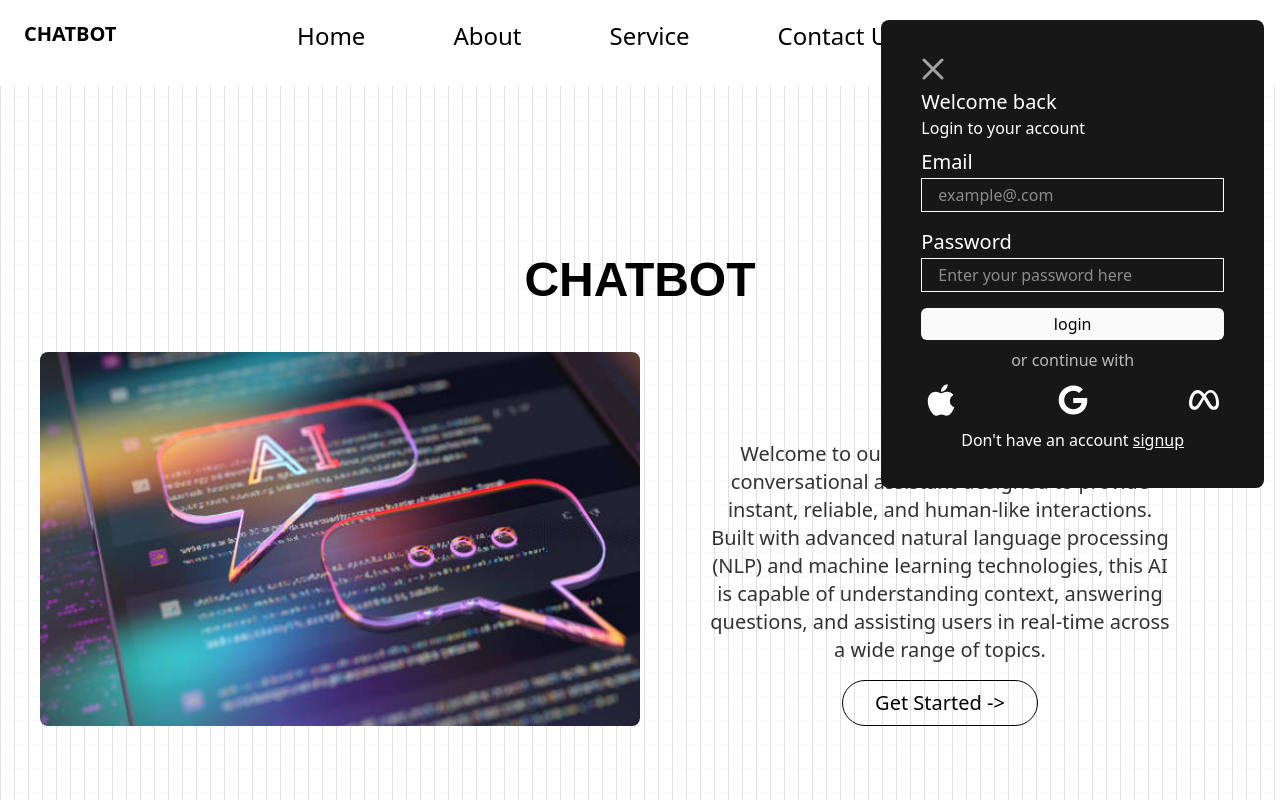
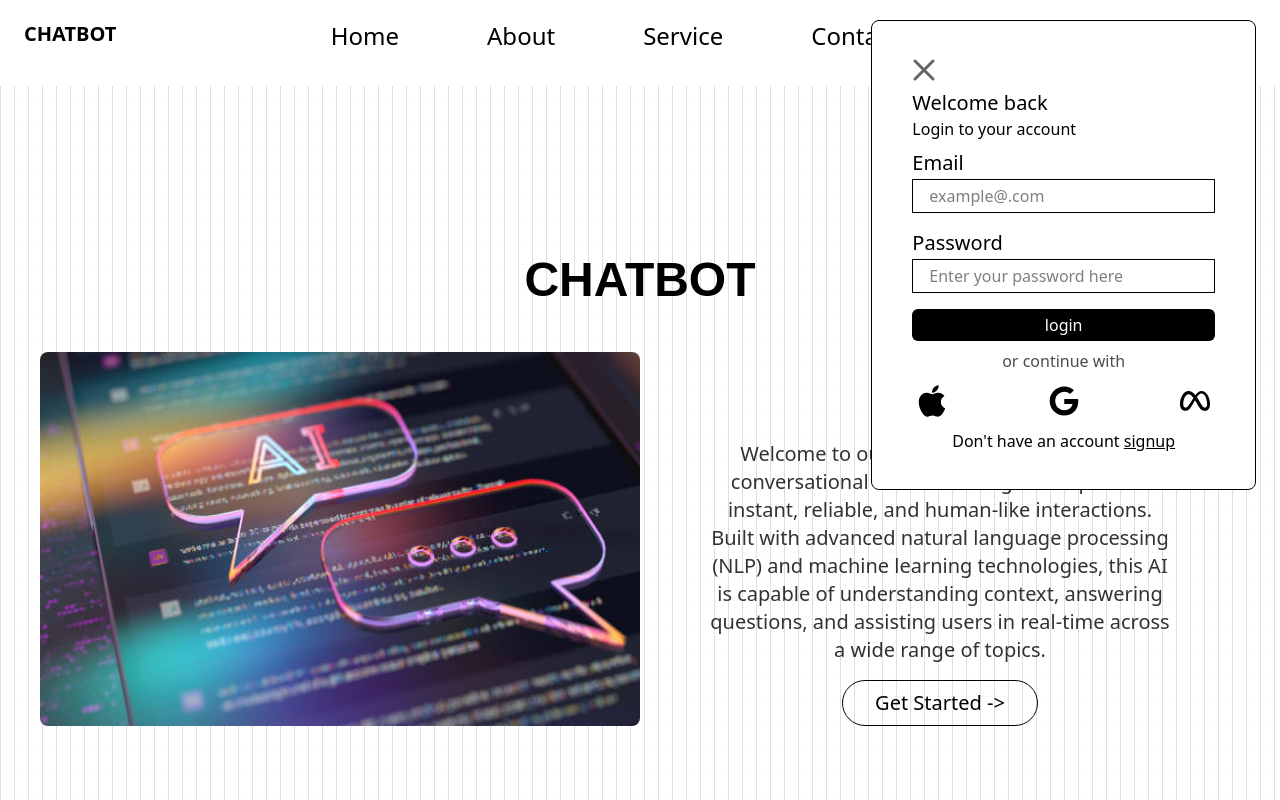
Before and after one commit to ROHITDUBEY777/Chatbot-AI, a React (Vite) app: page / in a window 1280 px wide. Both pictures are taken after a click on the button "log-in". Shown: the top 800 px of the page. Built offline with nearby package versions, Linux system fonts and the light colour scheme.

Commit message:
updated changes

```diff
--- a/src/components/API.jsx
+++ b/src/components/API.jsx
@@ -96,14 +96,14 @@ return response.data.candidates[0].content.parts[0].text;
 
 
   return (
-    <div id='service' className={`flex  flex-col w-full items-center  ${darkMode?"text-white":"text-black"}  mt-[15vh]   justify-center min-h-screen `}>
+    <div id='service' className={` flex  flex-col w-full items-center  ${darkMode?"text-white":"text-black"}   mt-[15vh]   justify-center min-h-screen `}>
       <div className='items-center justify-center  w-full '>
     <motion.h1
 
      initial={{opacity:0,y:40}}
      animate={{opacity:1,y:0}}
      transition={{duration:1,ease:"easeOut"}}
-    className={`poppins flex text-5xl text-center  mb-10   justify-center `}>Chat smarter with us.</motion.h1>
+    className={`poppins flex text-5xl text-center mx-4 mb-10   justify-center `}>Chat smarter with us.</motion.h1>
     <motion.p
      ref={reftext}
      initial = {{opacity:0 , y: 40}}
@@ -117,9 +117,9 @@ return response.data.candidates[0].content.parts[0].text;
      animate={controlscard}
      transition={{duration:1,ease: "easeOut"}}
 
-    className={`flex flex-col w-full    justify-center md:w-[41rem] md:mx-15 lg:w-9/10 px-4 ${darkMode?"text-white bg-[#1e293b]":"text-black bg-[#fafaf9]"} hover:border-1  z-10 hover:border-yellow-400 border    py-6    mb-8 md:px-16 md:py-10     rounded-xl     `}>
+    className={`flex flex-col w-full     justify-center md:w-[41rem] md:mx-15 lg:w-9/10 px-6   ${darkMode?"text-white  hover:border-yellow-400  bg-[#1e293b]":"text-black bg-[#fafaf9]"} hover:border-1  z-10   py-6 border    mb-8 md:px-16 md:py-10     rounded-xl     `}>
       {reply && (
-        <div className='mt-[4vh] p-4 rounded shadow '>
+        <div className='mt-[4vh]  p-4 rounded shadow '>
           <h1 className='text-base md:text-xl mb-2'>Ask anything, we’ve got answers.</h1>
           <h2 className='text-base    ' > Response : </h2>
           <p className='md:text-base text-base py-4 '>{"Thinking" ? reply : "loading"}</p>
@@ -130,7 +130,7 @@ return response.data.candidates[0].content.parts[0].text;
       <input type="text"  placeholder='Ask a question '
         value={input}
         onChange={(e)=> setinput(e.target.value)}
-        className='text-base text-black border bg-[#c4b5fd] w-full md:w-[42rem] mt-[2vh] px-4 mx-2 py-2 '  />
+        className='text-base text-black border bg-[#c4b5fd] w-full md:w-[42rem] mt-[2vh] px-4 py-2 '  />
         <motion.button type='button' whileTap={{scale:1.1}} onClick={(e)=>handlesubmit(e.preventDefault())} className='mt-[3vh] rounded-full border  hover:shadow-lg  hover:shadow-yellow-500/50 transition-all duration-300 ease-in-out  hover:bg-yellow-400  hover:text-black cursor-pointer px-4 py-3 md:py-3 text-xl  w-full md:w-1/6 '> {loading ? "Thinking....." : "Search"}  </motion.button>
         </div>
     </motion.div>
--- a/src/components/Cards.jsx
+++ b/src/components/Cards.jsx
@@ -50,14 +50,14 @@ const [scrollingdown,setscrollingdown]   = useState(false);
           animate={controls}
           transition={{duration:1,ease:"easeOut"}}
 
-           className={`flex flex-col gap-34   justify-center ${darkmode?"text-white ":"text-black "}   px-4  lg:flex-row md:gap-24   md:px-4 lg:px-24  min-h-screen     `}>
+           className={`flex flex-col gap-34   justify-center ${darkmode?"text-white ":"text-black "}   px-8  lg:flex-row md:gap-24   md:px-4 lg:px-24  min-h-screen     `}>
        {cardsobj.map((item)=>(
          <div
 
            key={item.id} className={` ${darkmode?" bg-[#09090b]":"bg-[#fafaf9] "} md:mx-24 lg:mx-0  md:h-fit  border  border-[#27272a]  hover:border-1 md:hover:border-yellow-400 hover: rounded-lg   cursor-pointer `}>
          <ul className=' w-fit h-fit md:h-fit  justify-between items-center text-center  gap- '>
-          <li className='mt-[4vh]  md:px-6 lg:mt-[8vh]   mb-11 text-xl'>{item.title}</li>
-          <p className={`rounded-lg  text-center py-4 md:px-6 xl:h-[24rem]  px-4 md:py-10  xl:px-12 ${darkmode?"bg-[#27272a] ":"bg-[#e7e5e4]"}   text-base`}>{item.description}</p>
+          <li className='mt-[4vh]  md:px-6 lg:mt-[8vh]   mb-11 l'>{item.title}</li>
+          <p className={`rounded-lg  text-center py-4 md:px-6 xl:h-[24rem]  px-4 md:py-10  xl:px-12 ${darkmode?"bg-[#27272a] ":"bg-[#e7e5e4] "}   `}>{item.description}</p>
          </ul>
          </div>
        ))}
@@ -70,4 +70,4 @@ const [scrollingdown,setscrollingdown]   = useState(false);
   )
 }
 
-export default Cards
+export default Cards;
--- a/src/components/Footer.jsx
+++ b/src/components/Footer.jsx
@@ -15,8 +15,8 @@ const Footer = ({darkMode}) => {
 
   return (
     <>
-    <div id='Contact' className={`w-full  backdrop-blur-xl z-50 text-center py-3`}>
-      <p className={` ${darkMode ? "text-white":"text-black"} text-base`}> powered by Chatbot-ai </p>
+    <div id='Contact' className={`w-full mt-[11vh] backdrop-blur-xl z-50 text-center py-3`}>
+      <p className={` ${darkMode ? "text-white":"text-black"} text-base`}> powered by Chatbot </p>
     </div>
 
     </>
--- a/src/components/Navbar.jsx
+++ b/src/components/Navbar.jsx
@@ -80,39 +80,39 @@ const Navbar = ({darkmode,setdarkmode}) => {
             <li onClick={()=>handlescroll('Home')} className='cursor-pointer   hover:text-yellow-400'>Home </li>
             <li onClick={()=>handlescroll('About')} className='cursor-pointer hover:text-yellow-400'>About </li>
             <li onClick={()=>handlescroll('service')} className='cursor-pointer   hover:text-yellow-400'>Service </li>
-            <li onClick={()=>handlescroll('Contact')} className='cursor-pointer   hover:text-yellow-400'>Contact Us  </li>
+            <li onClick={()=>handlescroll('Contact')} className='cursor-pointer   hover:text-yellow-400'>Contact  </li>
             </div>
-          <div className='flex gap-2'>
+          <div className='flex '>
             <button onClick={()=>
               setdarkmode(!darkmode)
-            } className='px-2  py-2  cursor-pointer '>
+            } className='  py-2  cursor-pointer '>
               {darkmode? <MdOutlineLightMode /> :<MdDarkMode />}
             </button>
 
 
  <motion.button   onClick={()=>
-               openpopup() } whileTap={{scale:1.2 }} className={`md:text-base lg:text-xl rounded-full ${darkmode?"text-white":"text-black"} hover:bg-yellow-400 hover:shadow-xl hover:shadow-yellow-500/50  px-2 py-1 md:px-4 hover:text-black mx-4 md:flex opacity-70 hover:opacity-100 border cursor-pointer     md:py-2  `} >
+               openpopup() } whileTap={{scale:1.2 }} className={`md:text-base lg:text-xl  rounded-full ${darkmode?"text-white":"text-black"} hover:bg-yellow-400 hover:shadow-xl hover:shadow-yellow-500/50  px-3 text-base py-1 md:px-4 hover:text-black mx-4 md:flex  border cursor-pointer     md:py-2  `} >
 
                 log-in
                 </motion.button>
                {/* popup for sign in */}
-               <div className={`flex bg-[#171717]  rounded-lg absolute z-50  py-9 h-fit  right-4 ${popup ? "opacity-100 scale-100 ":"opacity-0 hidden invisible"} `}>
-               <div className='px-10 text-white '>
+               <div className={`flex  ${darkmode?"bg-[#171717] text-white":"bg-white border text-black "} rounded-lg absolute z-50  py-9 h-fit  right-6 ${popup ? "opacity-100 scale-100 ":"opacity-0 hidden invisible"} `}>
+               <div className='px-10  '>
                       <button onClick={()=>
                       closePopup2()
-                    } className="  cursor-pointer  scale-150 top-4 left-4 text-white opacity-60 hover:opacity-100  transition duration-300">
+                    } className="  cursor-pointer  scale-150 top-4 left-4  md:opacity-60 md:hover:opacity-100  transition duration-300">
                       <svg className="w-6 h-6" fill="none" stroke="currentColor" viewBox="0 0 24 24">
                         <path strokeLinecap="round" strokeLinejoin="round" strokeWidth="2" d="M6 18L18 6M6 6l12 12"/>
                       </svg>
                     </button>
-               <h1 className='text-white text-xl'>Welcome back</h1>
+               <h1 className='text-xl'>Welcome back</h1>
                <p className='text-base mb-2'>Login to your account</p>
                <h2 className='text-xl'>Email</h2>
                <input
                 value={input}
 
                 onChange={(e)=>setinput(e.target.value)}
-                 className='w-full text-white border py-1 border-white text-base px-4'
+                 className='w-full  border py-1  text-base px-4'
                  placeholder='example@.com'
                 />
                 <h2 className='mt-[2vh] text-xl'>Password</h2>
@@ -123,9 +123,9 @@ const Navbar = ({darkmode,setdarkmode}) => {
                placeholder='Enter your password here
 
                '
-               className='w-full border  border-white py-1 text-base px-4 '
+               className='w-full border   py-1 text-base px-4 '
                />
-               <motion.button whileTap={{scale:1.1}} className='w-full cursor-pointer text-base text-black bg-[#fafafa]  py-1 rounded-md mt-[2vh]'>login</motion.button>
+               <motion.button whileTap={{scale:1.1}} className={`w-full cursor-pointer text-base ${darkmode?"bg-[#fafafa] text-black ":"bg-black text-white"}  py-1 rounded-md mt-[2vh]`}>login</motion.button>
                <p className='text-base opacity-70 text-center mt-2'>or continue with </p>
                <div className='flex flex-row px-2 py-4 justify-between w-full '>
                 <FaApple className={`scale-150 cursor-pointer `} />
@@ -153,19 +153,19 @@ const Navbar = ({darkmode,setdarkmode}) => {
               animate = {{opacity:100 ,y:20}}
                transition={{duration:0.6,ease:"easeIn"}}
 
-               className={`absolute flex md:hidden bg-[#0f172a]  flex-col backdrop-blur-2xl z-50 duration-300 mx-2 h-screen w-fit  px-6 py-5 gap-8 top-0 right-0    transform transition-transform  `}>
+               className={`absolute flex md:hidden ${darkmode?" bg-[#0f172a] ":" bg-[#f1f5f9] text-black border "} flex-col backdrop-blur-2xl z-50 duration-300  h-screen w-41  px-6 py-5 gap-8 top-0 right-0    transform transition-transform  `}>
                  <button onClick={()=>
                 closePopup()
-              } className="absolute  cursor-pointer  scale-125 top-4 left-4 text-white opacity-60 hover:opacity-100  transition duration-300">
+              } className="absolute  cursor-pointer  scale-125 top-4 left-4  opacity-60 hover:opacity-100  transition duration-300">
                 <svg className="w-6 h-6" fill="none" stroke="currentColor" viewBox="0 0 24 24">
                   <path strokeLinecap="round" strokeLinejoin="round" strokeWidth="2" d="M6 18L18 6M6 6l12 12"/>
                 </svg>
               </button>
               <ul className='flex flex-col mt-[9vh] gap-2 '>
-           <li onClick={()=>handlescroll2('Home')} className='cursor-pointer opacity-70 hover:opacity-100'>Home </li>
-           <li onClick={()=>handlescroll2('About')} className='cursor-pointer opacity-70 hover:opacity-100'>About </li>
-            <li onClick={()=>handlescroll2('service')} className='cursor-pointer opacity-70 hover:opacity-100'>Service </li>
-          <li onClick={()=>handlescroll2('Contact')} className='cursor-pointer opacity-70 hover:opacity-100'>Contact Us  </li>
+           <li onClick={()=>handlescroll2('Home')} className='cursor-pointer '>Home </li>
+           <li onClick={()=>handlescroll2('About')} className='cursor-pointer '>About </li>
+            <li onClick={()=>handlescroll2('service')} className='cursor-pointer '>Service </li>
+          <li onClick={()=>handlescroll2('Contact')} className='cursor-pointer '>Contact   </li>
               </ul>
              </div>
              )}
```
